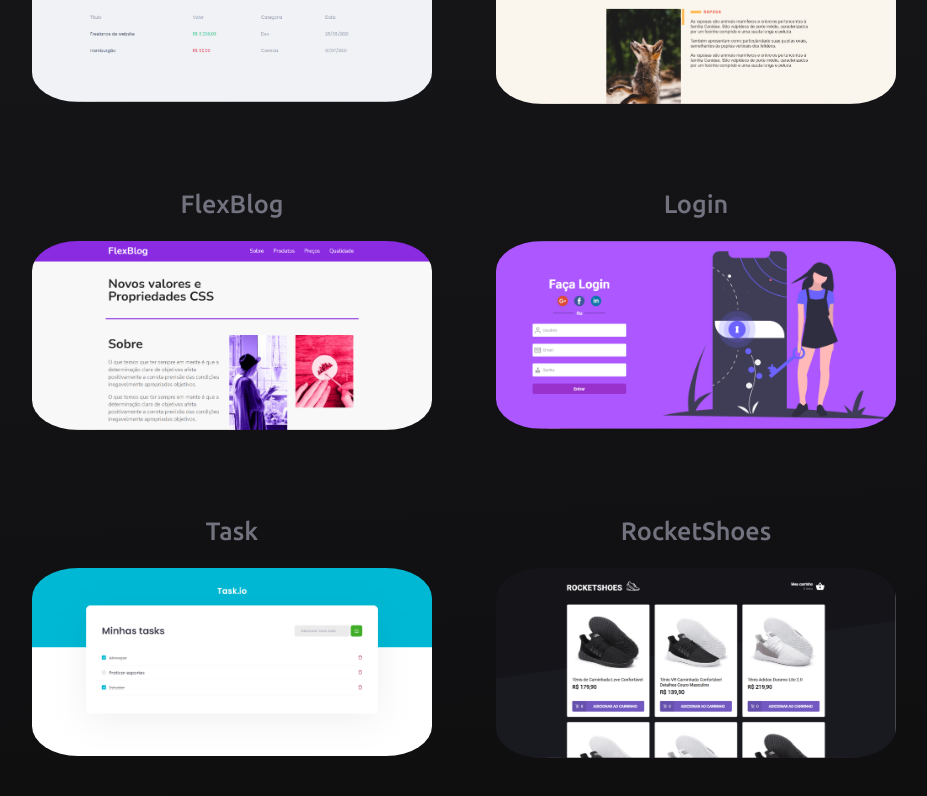
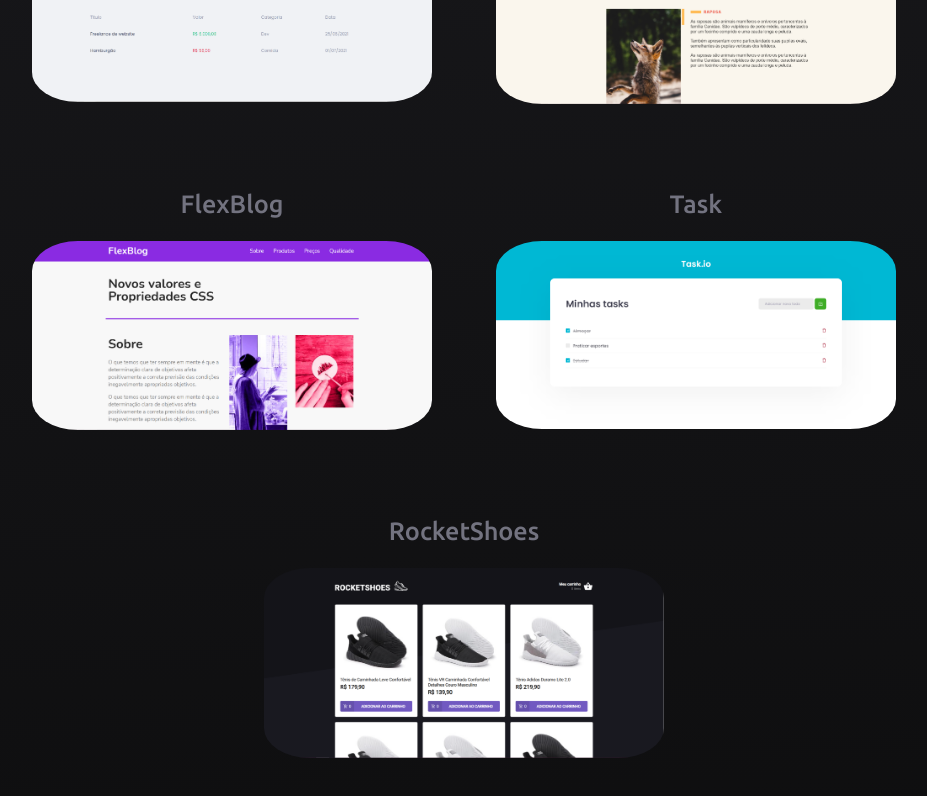
Before and after one commit to Nikaum-js/FlashCardAPI, a React (Create React App) app: page / in a window 1280 px wide. Shown: the part 3731-4527 px from the top of the page, without its empty margins (176-1103 px from the left). Built offline with nearby package versions, Linux system fonts and the light colour scheme.

Commit message:
In progress :construction:

```diff
--- a/package.json
+++ b/package.json
@@ -9,6 +9,7 @@
     "react": "^17.0.2",
     "react-dom": "^17.0.2",
     "react-scripts": "4.0.3",
+    "sass": "^1.39.0",
     "web-vitals": "^1.0.1"
   },
   "scripts": {
--- a/src/components/Project/index.jsx
+++ b/src/components/Project/index.jsx
@@ -48,10 +48,6 @@ export function Project() {
             <img src={FlexBlog} alt="" />
           </div>
           <div className="card">
-            <span>Login</span>
-            <img src={Login} alt="" />
-          </div>
-          <div className="card">
             <span>Task</span>
             <img src={Task} alt="" />
           </div>
```
Also changed, not shown: 1 other file (tests, documents, lock files or other folders).
